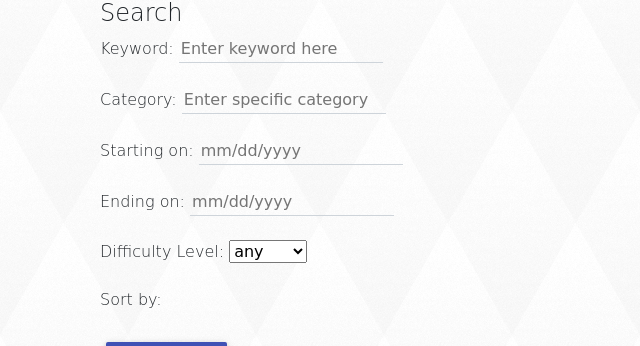
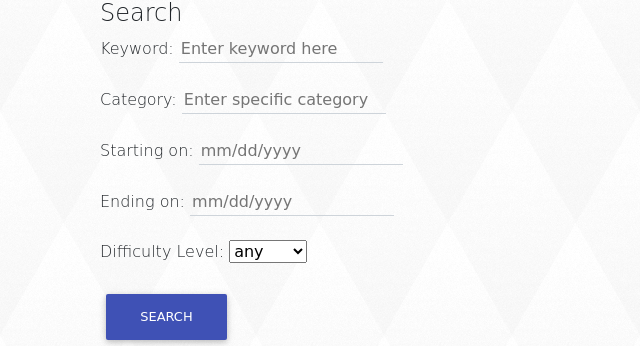
Before and after one commit to bletillastriata/jeopardy, a Django app: page / in a window 1280 px wide. Shown: the part 113-459 px from the top of the page, without its empty margins (0-640 px from the left). Run offline with Django 3.2, Linux system fonts and the light colour scheme; data that the repository does not hold is empty; some web fonts are replaced.

Commit message:
Update home.html

```diff
--- a/templates/home.html
+++ b/templates/home.html
@@ -35,7 +35,6 @@
     <div class='end_date md-form mt-0'>Ending on: {{form.end_date}}</div>
 
     <div class='val'>Difficulty Level: {{form.value}}</div><br>
-    <div class='val'>Sort by: {{form.sort}}</div><br>
 
 
     <!-- {{ form }} -->
```
